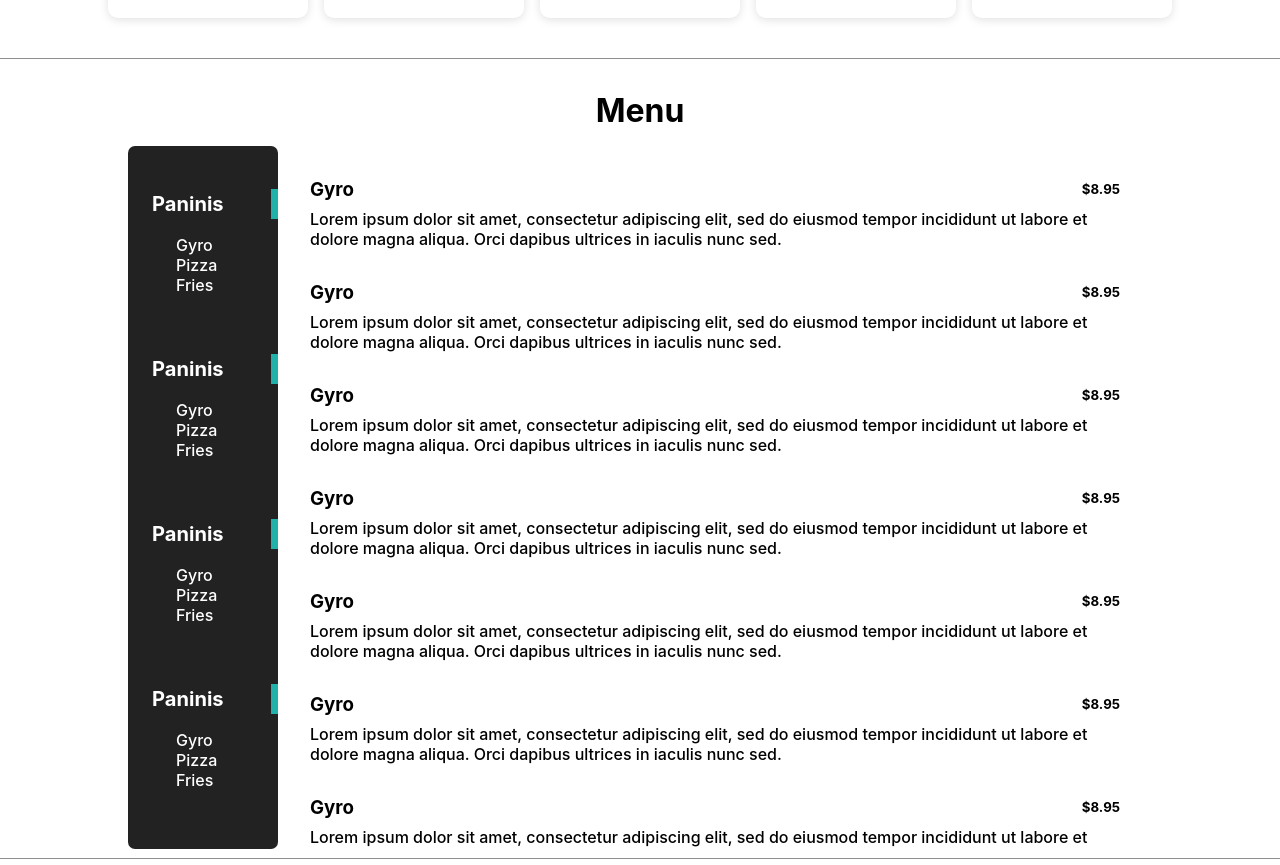
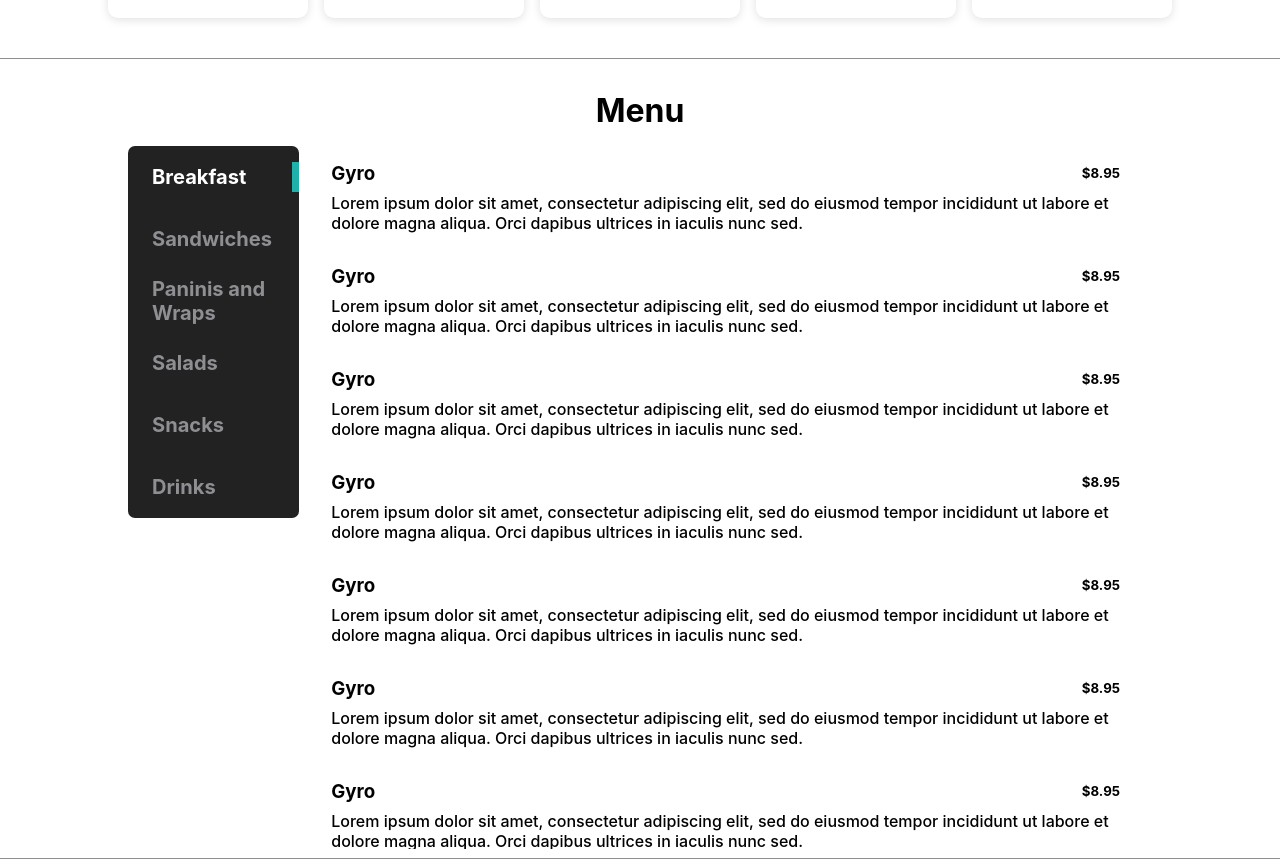
Before and after one commit to jaredm22/JJ-Cafe, a Next.js app: page / in a window 1280 px wide. Shown: the part 382-1247 px from the top of the page. Built offline with nearby package versions, Linux system fonts and the light colour scheme.

Commit message:
Added menu item select functionality Fixed menu component layout issues

```diff
--- a/pages/Menu.tsx
+++ b/pages/Menu.tsx
@@ -26,16 +26,18 @@ export default function Menu(props: any) {
             <div className="menu-container">
                 <div className="menu-navigation-area">
                     <div className="menu-navigation">
-                        <MenuNavItem key={0} i={0} selected={state.selected === 0} item="Paninis"/>
-                        <MenuNavItem key={1} i={1} selected={state.selected === 0} item="Paninis"/>
-                        <MenuNavItem key={2} i={2} selected={state.selected === 0} item="Paninis"/>
-                        <MenuNavItem key={3} i={3} selected={state.selected === 0} item="Paninis"/>
+                        <MenuNavItem key={0} i={0} selectHandler={setSelected} selected={state.selected === 0} item="Breakfast"/>
+                        <MenuNavItem key={1} i={1} selectHandler={setSelected} selected={state.selected === 1} item="Sandwiches"/>
+                        <MenuNavItem key={2} i={2} selectHandler={setSelected} selected={state.selected === 2} item="Paninis and Wraps"/>
+                        <MenuNavItem key={3} i={3} selectHandler={setSelected} selected={state.selected === 3} item="Salads"/>
+                        <MenuNavItem key={4} i={4} selectHandler={setSelected} selected={state.selected === 4} item="Snacks"/>
+                        <MenuNavItem key={5} i={5} selectHandler={setSelected} selected={state.selected === 5} item="Drinks"/>
                     </div>
                 </div>
 
                 <div className="scroll-menu-area">
                     <div className="scroll-menu">
-                        {["Gyro", "Pizza", "Fries", "Gyro", "Pizza", "Fries", "Gyro", "Pizza", "Fries", "Gyro", "Pizza", "Fries"].map((x,i) => <MenuItem key={i}/>)}
+                        {[...Array(12)].map((x,i) => <MenuItem key={i}/>)}
                     </div>
                 </div>
             </div>
--- a/pages/components/Header.tsx
+++ b/pages/components/Header.tsx
@@ -2,7 +2,7 @@ export default function Header() {
     return(
         <div className="header-container">
             <div className="header">
-                <h1>JJ Cafe</h1>
+                <h2>JJ Cafe</h2>
                 <ul>
                     <button className="header-item">
                         Home
@@ -11,10 +11,6 @@ export default function Header() {
                     <button className="header-item">
                         Weekly Specials
                     </button>
-
-                    <button className="header-item">
-                        Menu
-                    </button>
                 </ul>
             </div>
         </div>
--- a/pages/components/MenuNavItem.tsx
+++ b/pages/components/MenuNavItem.tsx
@@ -1,11 +1,17 @@
 interface Props {
     i: number,
     selected: boolean,
-    item: string
+    item: string,
+    selectHandler(i: number) : void,
 }
 
 export default function MenuNavItem(props: Props) {
     console.log(props.selected);
+
+    function onSelect() {
+        props.selectHandler(props.i);
+    }
+
     return(
         <div
             className={`menu-nav-item ${props.selected ? "selected" : ""}`}
@@ -17,13 +23,10 @@ export default function MenuNavItem(props: Props) {
                         color: "white",
                         borderRight: "7px solid lightseagreen"
                     } : {}}
-                // onClick={() => setState({selected: props.i})}
+                onClick={onSelect}
             >
                 <h6>{props.item}</h6>
             </div>
-            <ul>
-                {["Gyro", "Pizza", "Fries"].map(x => <div key={props.i}><p>{x}</p></div>)}
-            </ul>
         </div>
     )
 }
--- a/pages/components/WeeklySpecials.tsx
+++ b/pages/components/WeeklySpecials.tsx
@@ -2,7 +2,7 @@ import Card from './Card';
 
 export default function WeeklySpecials() {
     return(
-        <div className="specials-area">
+        <div className="specials-container">
             <div className="weekly-specials-container">
                 <h1>Weekly Specials</h1>
 
--- a/styles/styles.scss
+++ b/styles/styles.scss
@@ -51,7 +51,7 @@ $dark-gray6: rgb(28, 28, 30);
     }
 }
 
-.specials-area {
+.specials-container {
     height: fit-content;
     width: 100%;
     border-bottom: 1px solid $dark-gray1;
@@ -126,31 +126,36 @@ $dark-gray6: rgb(28, 28, 30);
     .menu-container {
         height: 100%;
         max-width: 1024px;
-        display: grid;
-        grid-template-columns: 150px auto;
+        display: flex;
+        flex-direction: row;
+        justify-content: center;
+        align-items: center;
         margin: 0 auto;
         padding: 1em 0;
     }
 
     .menu-navigation-area {
         height: 100%;
-        width: 100%;
-        display: flex;
-        overflow: hidden;
+        overflow: scroll;
+        flex-grow: 1;
 
         .menu-navigation {
             background: rgb(34, 34, 34);
             border-radius: 7px;
-            height: 100%;
-            width: 150px;
+            max-width: 220px;
             display: flex;
             flex-direction: column;
-            justify-content: space-evenly;
             overflow: scroll;
             padding-left: 0.5em;
 
             .menu-nav-item {
-
+                width: 100%;
+                height: fit-content;
+                padding: 1em 0;
+                display: flex;
+                flex-direction: column;
+                justify-content: center;
+                align-items: flex-start;
             }
 
             .selected {
@@ -159,12 +164,11 @@ $dark-gray6: rgb(28, 28, 30);
         }
     }
 
-
-
     .scroll-menu-area {
         height: 100%;
         width: 100%;
-        overflow: hidden;
+        overflow: scroll;
+        flex-grow: 2;
 
         .scroll-menu {
             border-radius: 5px;
@@ -174,7 +178,7 @@ $dark-gray6: rgb(28, 28, 30);
             flex-direction: column;
             overflow: scroll;
             color: black;
-            padding: 1rem 2rem;
+            padding: 0 2rem 2rem;
 
             .menu-item {
                 width: 100%;
```
